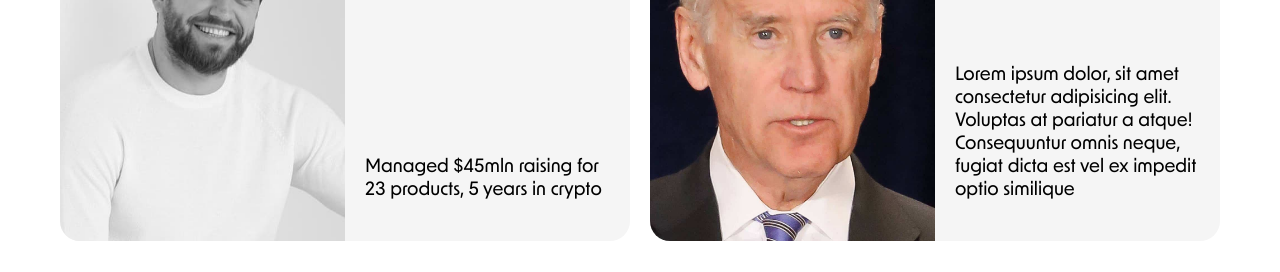
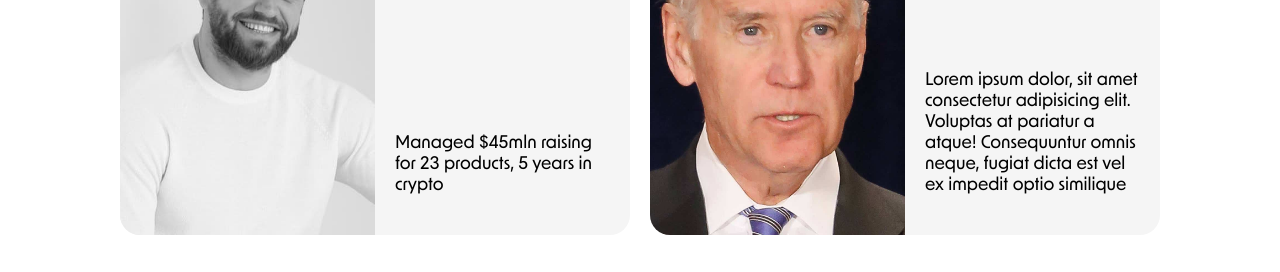
Before and after one commit to AdrianRazor/majinx-gulp, a website: page src/team.html in a window 1280 px wide. Shown: the part 977-1249 px from the top of the page. Drawn offline with nearby package versions, Linux system fonts and the light colour scheme; files that its build step writes are made by us from their sources.

Commit message:
fixed container and responsive fonts

```diff
--- a/src/scss/base/container.scss
+++ b/src/scss/base/container.scss
@@ -2,10 +2,10 @@
   max-width: 1312px;
   width: 100%;
   margin: 0 auto;
-  padding: 0 60px;
+  padding: 0 120px;
 }
 
-@media (max-width: 1279px) {
+@media (max-width: 1023px) {
   .container {
     padding: 0 40px;
   }
--- a/src/scss/general/_global.scss
+++ b/src/scss/general/_global.scss
@@ -14,7 +14,7 @@ body {
   font-family: "New Order", sans-serif;
   font-style: normal;
   font-weight: normal;
-  font-size: clamp(1rem, 0.95rem + 0.25vw, 1.25rem);
+  font-size: clamp(0.875rem, 0.7785rem + 0.3929vw, 1.25rem);
   color: var(--black);
 }
 
--- a/src/scss/general/_mixins.scss
+++ b/src/scss/general/_mixins.scss
@@ -1,10 +1,11 @@
 @mixin wrapper {
-  padding: 80px 100px;
+  padding: clamp(2.5rem, 0.8369rem + 3.4692vw, 5rem)
+    clamp(1.25rem, -2.0761rem + 6.9384vw, 6.25rem);
   border-radius: var(--radius);
 
   background: var(--light);
 
-  @media (max-width: 1023px) {
-    padding: 40px 20px;
-  }
+  // @media (max-width: 1023px) {
+  //   padding: 40px 20px;
+  // }
 }
```
Also changed, not shown: dist/css/main.css.
